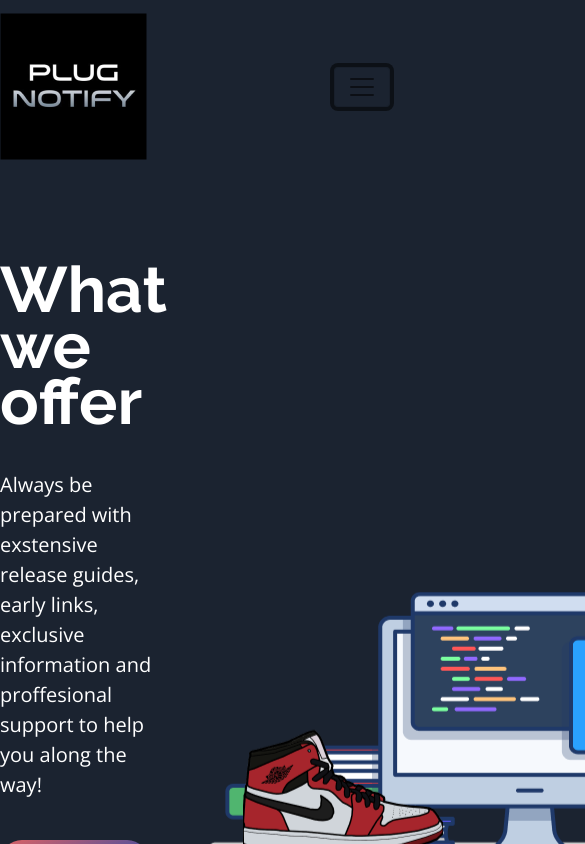
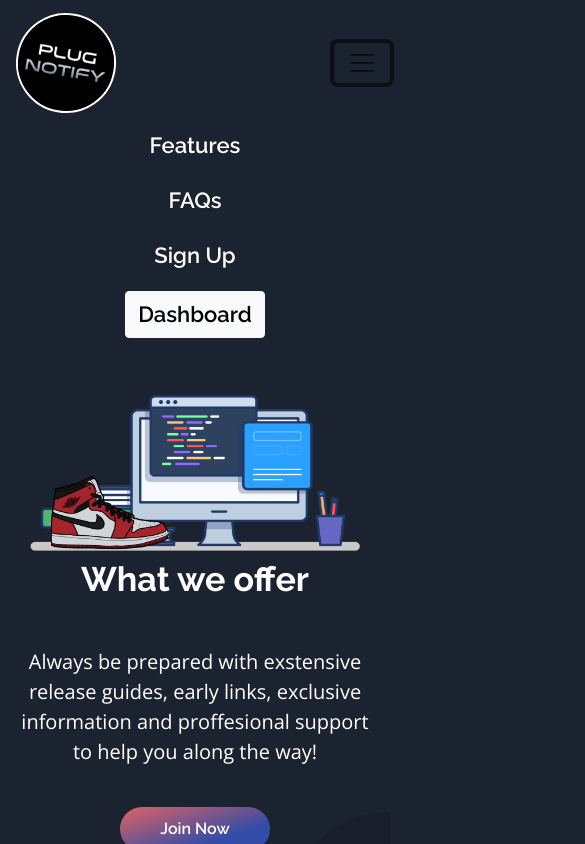
Before and after one commit to CamB17/plug-notify, a website: page index.html in a window 390 px wide. Both pictures are taken after a click on the button "Toggle navigation". Shown: the top 844 px of the page, 585 px wide, since content can reach past the window. Drawn offline with nearby package versions, Linux system fonts and the light colour scheme.

Commit message:
push responive styles

```diff
--- a/index.html
+++ b/index.html
@@ -12,12 +12,11 @@
 </head>
 <body>
 <nav class="navbar navbar-expand-lg navbar-light">
-    <a class="navbar-brand d-lg-none" href="#"><img src="/images/logo.png"></a>
-    <button class="navbar-toggler" type="button" data-toggle="collapse" data-target="#myNavbarToggler7"
-            aria-controls="myNavbarToggler7" aria-expanded="false" aria-label="Toggle navigation">
+    <a class="navbar-brand d-lg-none mx-3" href="#"><img src="/images/logo.png"></a>
+    <button class="navbar-toggler" type="button" data-toggle="collapse" data-target="#navbarSupportedContent" aria-controls="navbarSupportedContent" aria-expanded="false" aria-label="Toggle navigation">
         <span class="navbar-toggler-icon"></span>
     </button>
-    <div class="collapse navbar-collapse" id="myNavbarToggler7">
+    <div class="collapse navbar-collapse" id="navbarSupportedContent">
         <ul class="navbar-nav mx-auto align-items-center">
             <li class="nav-item">
                 <a class="nav-link" href="#features">Features</a>
@@ -30,20 +29,22 @@
                 <a class="nav-link" href="#sign-up">Sign Up</a>
             </li>
             <li class="nav-item dashboard">
-                <a type="button" class="btn btn-light" href="#">Dashboard</a>
+                <a type="button" class="btn btn-light" href="https://hpr.co/lZV8UcIlGa12VEvmxufiu" target="_blank">Dashboard</a>
             </li>
         </ul>
     </div>
 </nav>
 
 <div class="container flex intro" id="sign-up">
-    <div class="row align-items-center">
-        <div class="col">
+    <div class="row align-items-center mx-auto">
+        <div class="col-lg-6 col-sm-12 intro-content">
             <h1 class="intro_headline">What we offer</h1>
             <p class="intro_blurb">Always be prepared with exstensive release guides, early links, exclusive information and proffesional support to help you along the way!</p>
-            <a class="btn btn-primary" type="button" href="https://hpr.co/lZV8UcIlGa12VEvmxufiu" target="_blank">Join Now</a>
+            <div class="btn-container">
+              <a class="btn btn-primary" type="button" href="https://hpr.co/lZV8UcIlGa12VEvmxufiu" target="_blank">Join Now</a>
+            </div>
         </div>
-        <div class="col">
+        <div class="col-lg-6 col-sm-12 image">
             <img src="/images/Main-image.png" alt="">
         </div>
     </div>
@@ -118,7 +119,7 @@
                     <p>All the information you need.</p>
                 </div>
                 <div class="accordions">
-                    <div class="col-6 me-3" style="margin-left: -0.7rem;">
+                    <div class="col-lg-6 col-sm-12 me-3" style="margin-left: -0.7rem;">
                         <div class="accordion" id="accordionExample">
                             <div class="accordion-item">
                               <h2 class="accordion-header" id="headingOne">
@@ -158,7 +159,7 @@
                             </div>
                         </div>
                     </div>
-                    <div class="col-6">
+                    <div class="col-lg-6 col-sm-12">
                         <div class="accordion" id="accordionExample">
                             <div class="accordion-item">
                               <h2 class="accordion-header" id="headingOne">
@@ -194,19 +195,20 @@
 
 <footer class="text-center text-muted mx-auto">
     <section
-    class="d-flex justify-content-center justify-content-lg-between p-4">
+    class="d-flex justify-content-center justify-content-lg-between p-4 align-items-baseline">
         <!-- Left -->
-        <div class="me-5 d-none d-lg-block">
+        <div class="col me-5 d-lg-block">
             <p>Copyright © 2022 Plug Notify</p>
         </div>
-        <div>
-            <a href="https://twitter.com/plugnotify" target="_blank"><img src="images\twitter-icon.png" alt=""></a>
-            <a href="https://www.instagram.com/plugnotify/" target="_blank"><img src="images\insta-icon.png" alt=""></a>
+        <div class="col right">
+            <a href="https://twitter.com/plugnotify" target="_blank"><img class="social-icon" src="images\twitter-icon.png" alt=""></a>
+            <a href="https://www.instagram.com/plugnotify/" target="_blank"><img class="social-icon" src="images\insta-icon.png" alt=""></a>
         </div>
     </section>
 </footer>
 
-
-    <script src="https://cdn.jsdelivr.net/npm/bootstrap@5.0.2/dist/js/bootstrap.bundle.min.js" integrity="sha384-MrcW6ZMFYlzcLA8Nl+NtUVF0sA7MsXsP1UyJoMp4YLEuNSfAP+JcXn/tWtIaxVXM" crossorigin="anonymous"></script>
+<script src="https://code.jquery.com/jquery-3.3.1.slim.min.js" integrity="sha384-q8i/X+965DzO0rT7abK41JStQIAqVgRVzpbzo5smXKp4YfRvH+8abtTE1Pi6jizo" crossorigin="anonymous"></script>
+<script src="https://cdn.jsdelivr.net/npm/popper.js@1.14.7/dist/umd/popper.min.js" integrity="sha384-UO2eT0CpHqdSJQ6hJty5KVphtPhzWj9WO1clHTMGa3JDZwrnQq4sF86dIHNDz0W1" crossorigin="anonymous"></script>
+<script src="https://cdn.jsdelivr.net/npm/bootstrap@4.3.1/dist/js/bootstrap.min.js" integrity="sha384-JjSmVgyd0p3pXB1rRibZUAYoIIy6OrQ6VrjIEaFf/nJGzIxFDsf4x0xIM+B07jRM" crossorigin="anonymous"></script>
 </body>
 </html>
--- a/scss/styles.scss
+++ b/scss/styles.scss
@@ -15,6 +15,10 @@
     line-height: 3.5rem;
     font-size: 64px;
     font-weight: 700;
+
+    @include media-breakpoint-down(md) {
+        font-size: 34px !important;
+    }
 }
 
 h2 {
@@ -34,6 +38,9 @@
 .container {
     padding: 4rem 0;
     max-width: 1140px;
+    @include media-breakpoint-down(md) {
+        padding: 1rem 0;
+    }
 }
 
 .flex {
@@ -72,20 +79,42 @@
             transform: rotate(10deg);
         }
     }
+    .navbar-brand {
+
+        img {
+            border-radius: 90px;
+            border: 2px solid #fff;
+            height: 100px;
+            width: auto;
+            transform: rotate(10deg);
+        }
+    }
 }
 .intro {
     .row {
         margin-bottom: -40px;
         margin-top: 25px;
         position: relative;
+        .intro-content {
+            @include media-breakpoint-down(md) {
+                order: 2;
+                text-align: center;
+            }
             .intro_headline {
                 font-size: 64px;
                 width: 46%;
+
+                @include media-breakpoint-down(md) {
+                    width: 100%;
+                }
             }
             .intro_blurb {
                 font-size: 20px;
                 margin: 2.5rem 0;
                 width: 85%;
+                @include media-breakpoint-down(md) {
+                    width: 100%;
+                }
             }
             .btn {
                 background: linear-gradient(0.45turn, #E16363 0%, #334ca7 70%);
@@ -98,6 +127,8 @@
                     transition: all 1s;
                 }
             }
+        }
+        .image {
             img {
                 animation: MoveUpDown 7s linear infinite;
                 position: absolute;
@@ -110,6 +141,16 @@
                     50% {
                       transform: translateY(-100px);
                     }
+                }
+                @include media-breakpoint-down(md) {
+                    position: relative;
+                    animation: none;
+                    height: 156px;
+                }
+            }
+
+            @include media-breakpoint-down(md) {
+                text-align: center;
             }
         }
     }
@@ -152,11 +193,15 @@
             }
         }
     }
+
+    @include media-breakpoint-down(md) {
+        padding-bottom: 0.5rem;
+    }
 }
 
 .faq {
     background-color: #0B1524;
-    height: 30vh;
+    height: 22vh;
     .container {
         position: relative;
         .hold-me {
@@ -165,11 +210,13 @@
             padding: 3rem 4rem;
             border-radius: 15px;
             top: -122px;
+
             .intro-content {
                 text-align: center;
             }
             .accordions {
                 display: flex;
+
                 .accordion-item {
                     background-color: #0B1524;
                     border: none;
@@ -187,7 +234,7 @@
             }
         }
         &::before {
-            content: url('/images/plug.svg');
+            content: url('/images/plug.png');
             position: absolute;
             height: 50px;
             width: auto;
@@ -195,11 +242,41 @@
             z-index: 2;
             left: -7%;
             top: -160%;
+        }
 
+        @include media-breakpoint-down(md) {
+            &::before {
+                top: -58px;
+                transform: scale(.5);
+            }
+            .hold-me {
+                top: 0;
+            }
+        }
+    }
+
+    @include media-breakpoint-down(md) {
+        height: 100%;
+        .container {
+            .hold-me {
+                position: relative;
+                padding: 2rem 1rem;
+                .accordions {
+                    flex-direction: column;
+                    .me-3 {
+                        margin: auto !important;
+                    }
+                }
+            }
         }
     }
 }
 
 footer {
     max-width: 1140px;
+    .right {
+        .social-icon {
+            height: 40px;
         }
+    }
+}
```
Also changed, not shown: css/styles.css, images/plug.png (added). Lines whose indentation alone changed are shown as unchanged.
